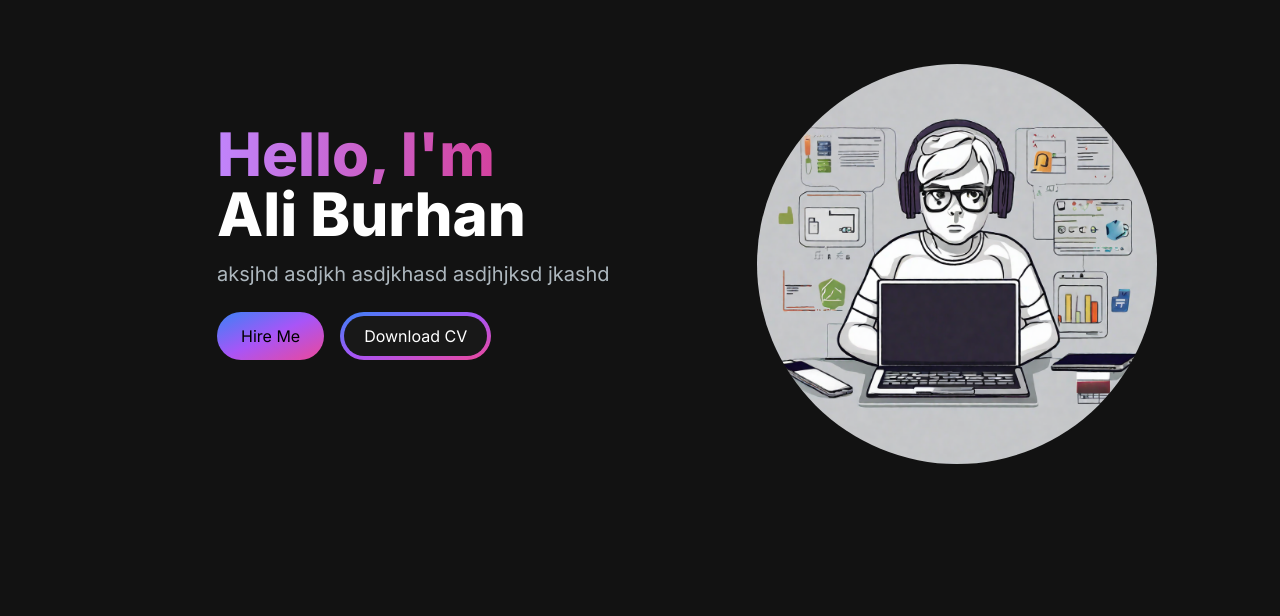
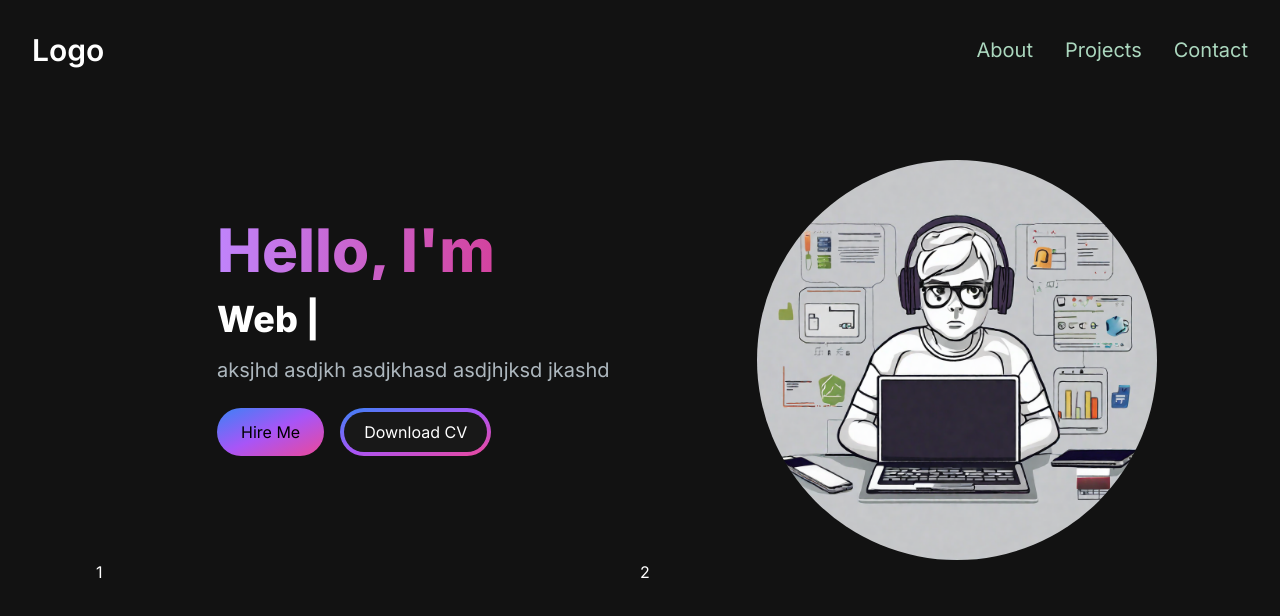
Before and after one commit to Ali-Burhan/BurhanDev, a Next.js app: page / in a window 1280 px wide. Shown: the top 616 px of the page. Built offline with nearby package versions, Linux system fonts and the light colour scheme.

Commit message:
updated home and navbar

```diff
--- /dev/null
+++ b/src/app/components/Aboutsection.js
@@ -0,0 +1,14 @@
+import React from 'react'
+
+const Aboutsection = () => {
+  return (
+    <section className='text-white'>
+        <div className='grid grid-cols-2'>
+        <div>1</div>
+        <div>2</div>
+        </div>
+    </section>
+  )
+}
+
+export default Aboutsection
--- a/src/app/components/Herosection.js
+++ b/src/app/components/Herosection.js
@@ -1,4 +1,7 @@
+'use client'
 import Image from "next/image"
+import {TypeAnimation} from 'react-type-animation'
+
 const Herosection = () => {
   return (
     <section>
@@ -6,7 +9,23 @@ const Herosection = () => {
             <div className=" col-span-7 place-self-center text-center sm:text-left">
         <h1 className='text-white mb-4 text-4xl sm:text-5xl lg:text-6xl font-extrabold'>
 <div className="text-transparent bg-clip-text bg-gradient-to-r from-purple-400 to-pink-600">Hello, I&apos;m {" "}</div>
-Ali Burhan
+
+<TypeAnimation
+      sequence={[
+        // Same substring at the start will only be typed out once, initially
+        'Ali Burhan',
+        1000, // wait 1s before replacing"
+        'Web Developer',
+        1000,
+        'Data Scientist',
+        1000,
+      ]}
+      wrapper="span"
+      speed={20}
+      style={{ fontSize: '0.6em', display: 'inline-block' }}
+      repeat={1}
+    />
+
       </h1>
       <p className="text-[#ADB7BE] sm:text-lg lg:text-xl mb-6 ">
         aksjhd asdjkh asdjkhasd asdjhjksd jkashd
--- /dev/null
+++ b/src/app/components/Menuoverlay.js
@@ -0,0 +1,14 @@
+import React from 'react'
+import Navlink from './Navlink'
+
+const Menuoverlay = ({links}) => {
+  return (
+    <ul className='flex flex-col items-center '>
+        {
+            links.map((links,index)=><li key={index}><Navlink href={links.href} title={links.title}/></li>)
+        }
+    </ul>
+  )
+}
+
+export default Menuoverlay
--- /dev/null
+++ b/src/app/components/Navbar.js
@@ -0,0 +1,47 @@
+'use client'
+import Link from 'next/link'
+import Navlink from './Navlink'
+import { useState } from 'react'
+import {Bars3Icon, XMarkIcon} from '@heroicons/react/24/solid'
+import Menuoverlay from './Menuoverlay'
+
+const NavLinks = [
+  {
+    title:'About',
+    href:'#about'
+  },
+  {
+    title:'Projects',
+    href:'#projects'
+  },
+  {
+    title:'Contact',
+    href:'#contact'
+  }
+]
+
+const Navbar = () => {
+  const [navbarOpen,setNavbarOpen] = useState(false)
+  return (
+<nav className='fixed top-0 left-0 right-0 z-10 bg-[#121212] bg-opacity-100'>
+    <div className='flex flex-wrap items-center justify-between mx-auto p-8 '>
+    <Link href={'/'} className='text-3xl text-white font-semibold'>Logo</Link>
+    <div className='mobilemenu block md:hidden'>
+{
+!navbarOpen?<button onClick={()=>setNavbarOpen(true)} className='border border-white rounded px-3 py-2'><Bars3Icon className='h-5 text-white w-5'/></button>:<button onClick={()=>setNavbarOpen(false)} className='border border-white rounded px-3 py-2'><XMarkIcon className='h-5 w-5 text-white'/></button>
+}
+    </div>
+    <div className='menu hidden md:block md:w-auto ' id='navbar'>
+      <ul className='flex p-4 md:p-0 md:flex-row md:space-x-8'>
+   {
+    NavLinks.map((e,index)=><li key={index}><Navlink title={e.title} href={e.href} /></li>)
+   }
+      </ul>
+    </div>
+    </div>
+    {navbarOpen?<Menuoverlay links={NavLinks}/>:null}
+</nav>
+  )
+}
+
+export default Navbar
--- /dev/null
+++ b/src/app/components/Navlink.js
@@ -0,0 +1,14 @@
+import Link from 'next/link'
+
+const Navlink = ({href,title}) => {
+  return (
+    <Link
+    href={href}
+    className='block py-2 pl-3 pr-4 text-[#ABD7BE] sm:text-xl rounded md:p-0 hover:text-white'
+    >
+        {title}
+    </Link>
+  )
+}
+
+export default Navlink
--- a/src/app/page.js
+++ b/src/app/page.js
@@ -1,10 +1,14 @@
+import Aboutsection from './components/Aboutsection'
 import Herosection from './components/Herosection'
+import Navbar from './components/Navbar'
 
 export default function Home() {
   return (
     <main className='flex min-h-screen flex-col bg-[#121212] container mx-auto px-12 py-4'>
-      <div className='container mx-auto px-12 py-4'>
+      <Navbar/>
+      <div className=' mt-24 container mx-auto px-12 py-4'>
       <Herosection/>
+      <Aboutsection/>
       </div>
     </main>
   )
```
Also changed, not shown: package.json (+6 -4 lines), 2 other files (tests, documents, lock files or other folders).
